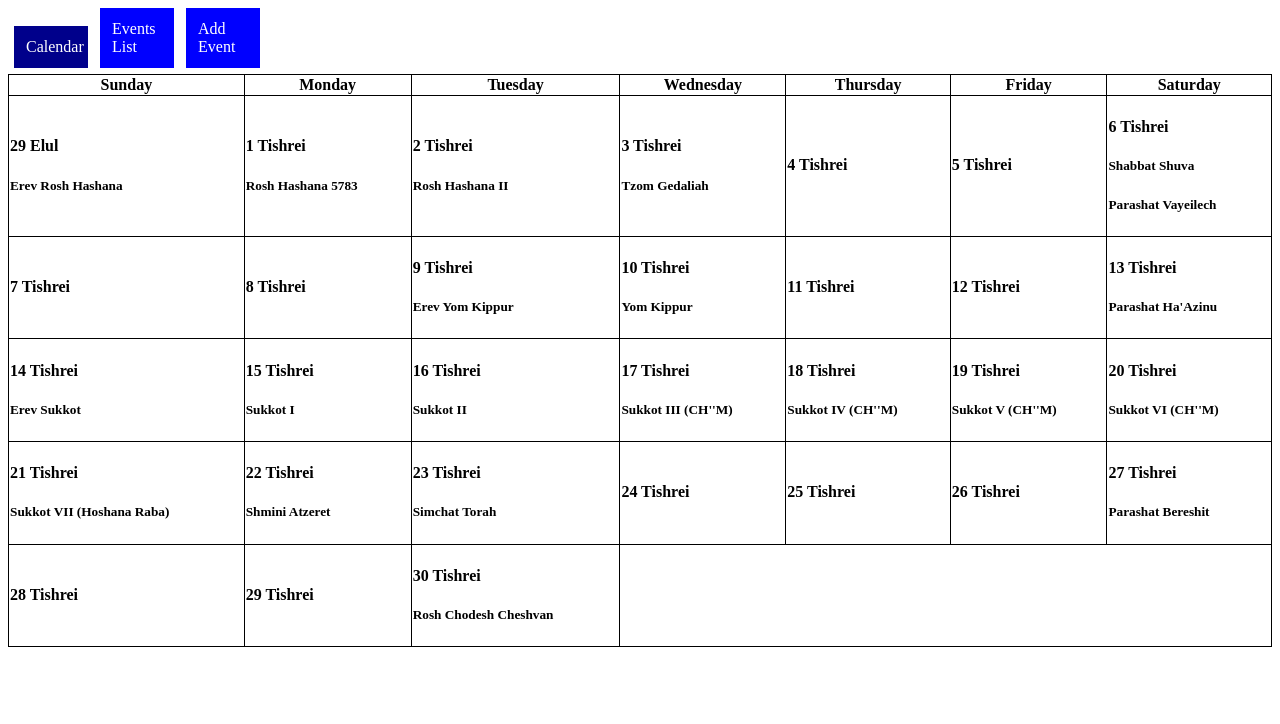
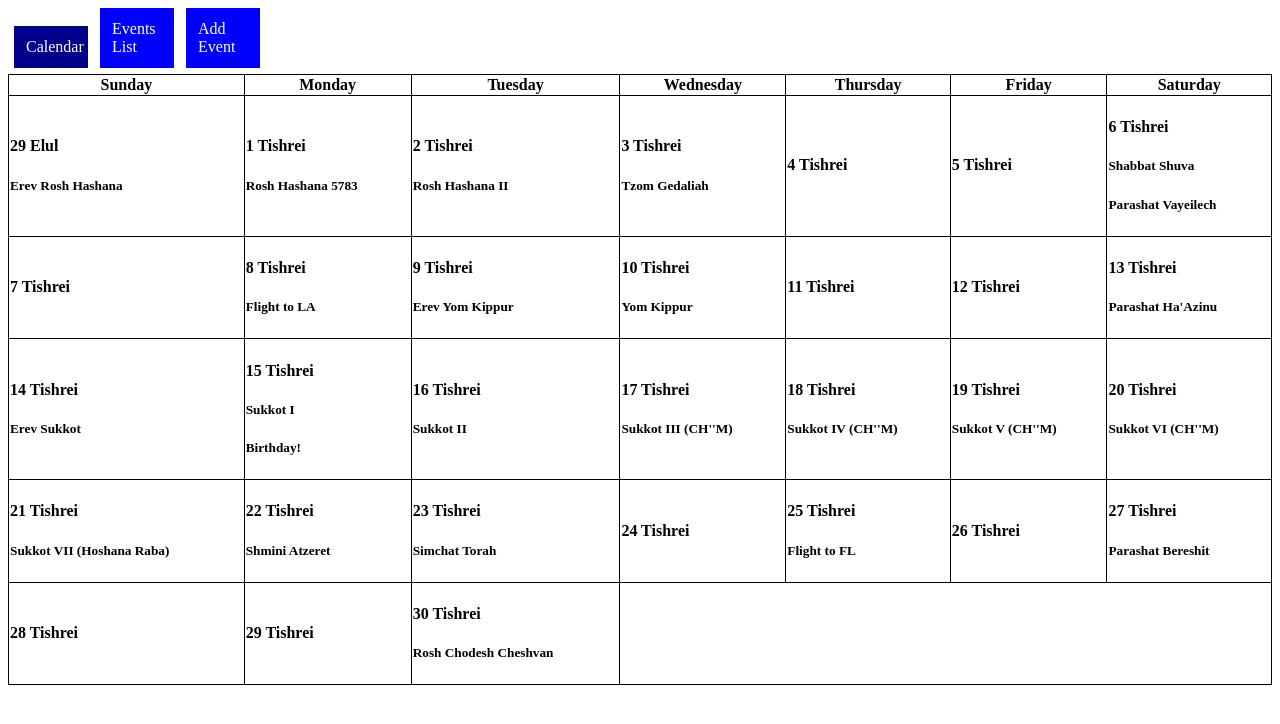
Before and after one commit to apolichenco/Jewish-Cal, a React (Create React App) app: page / in a window 1280 px wide. Shown: the top 724 px of the page. Built offline with nearby package versions, Linux system fonts and the light colour scheme; data requests are answered from the project's data file.

Commit message:
patching works for the form

```diff
--- a/db.json
+++ b/db.json
@@ -49,7 +49,8 @@
     {
       "id": 20221003,
       "hebrewDate": "8 Tishrei 5783",
-      "dateInHebrew": "ח׳ תשרי"
+      "dateInHebrew": "ח׳ תשרי",
+      "privateEvent": "Flight to LA"
     },
     {
       "id": 20221004,
@@ -77,7 +78,8 @@
       "id": 20221010,
       "hebrewDate": "15 Tishrei 5783",
       "dateInHebrew": "ט״ו תשרי",
-      "holiday": "Sukkot I"
+      "holiday": "Sukkot I",
+      "privateEvent": "Birthday!"
     },
     {
       "id": 20221011,
@@ -147,7 +149,8 @@
     {
       "id": 20221020,
       "hebrewDate": "25 Tishrei 5783",
-      "dateInHebrew": "כ״ה תשרי"
+      "dateInHebrew": "כ״ה תשרי",
+      "privateEvent": "Flight to FL"
     },
     {
       "id": 20221021,
--- a/src/components/AddEventForm.js
+++ b/src/components/AddEventForm.js
@@ -1,7 +1,7 @@
 import React, { useState } from "react";
 
 
-function AddEventForm() {
+function AddEventForm({ourOwn}) {
   const [eventName, setEventName] = useState()
   const [newEventDate, setNewEventDate] = useState(1)
   const [numbers, setNumbers] = useState([1, 2, 3, 4, 5, 6, 7, 8, 9, 10, 11, 12, 13, 14, 15, 16, 17, 18, 19, 20, 21, 22, 23, 24, 25, 26, 27, 28, 29, 30])
@@ -17,8 +17,19 @@ function AddEventForm() {
 
   function handleSubmit(e) {
     e.preventDefault()
-
-    console.log(`name:${eventName}, day:${newEventDate}`)
+    console.log(eventName)
+    const theDay = ourOwn.find((day) => day.hebrewDate === `${newEventDate} Tishrei 5783`)
+    fetch(`http://localhost:3000/dates/${theDay.id}`, {
+      method: "PATCH",
+      headers: {
+        "Content-Type": "application/json",
+      },
+      body: JSON.stringify({
+        privateEvent: eventName
+      })
+    })
+    .then((r) => r.json())
+    .then((data) => console.log(data))
   }
 
   return (
--- a/src/components/App.js
+++ b/src/components/App.js
@@ -25,7 +25,7 @@ function App() {
           <EventsList ourOwn={ourOwn}/>
         </Route>
         <Route path="/add-event">
-          <AddEventForm />
+          <AddEventForm ourOwn={ourOwn}/>
         </Route>
         <Route exact path="/">
           <Calendar ourOwn={ourOwn}/>
--- a/src/components/Day.js
+++ b/src/components/Day.js
@@ -11,6 +11,7 @@ function Day({day}) {
         <h5>{day.holiday ? day.holiday : null}</h5>
         <h5>{day.parsha ? day.parsha : null}</h5>
         <h5>{day.roshChodesh ? day.roshChodesh : null}</h5>
+        <h5>{day.privateEvent ? day.privateEvent : null}</h5>
       </td>
   );
 }
```
